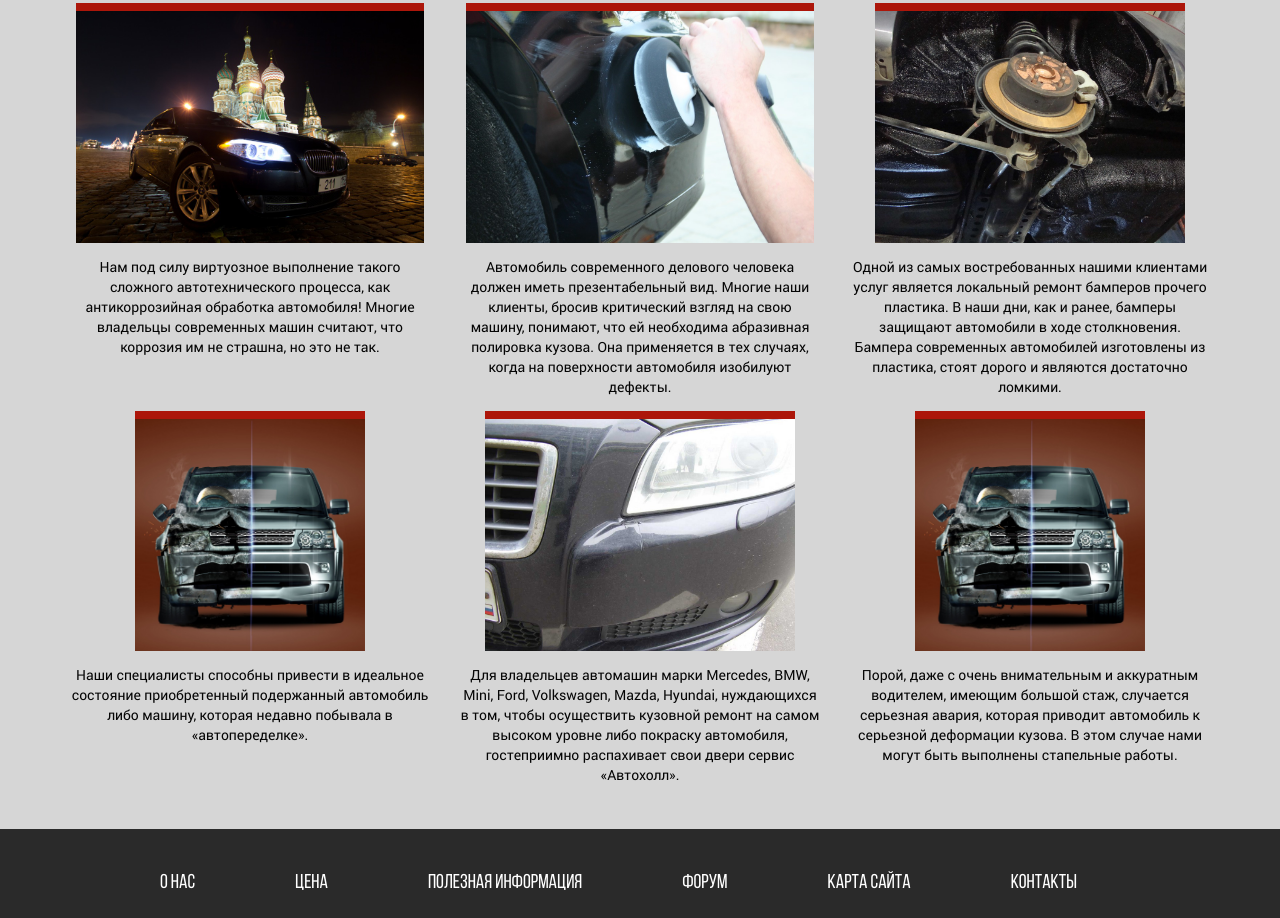
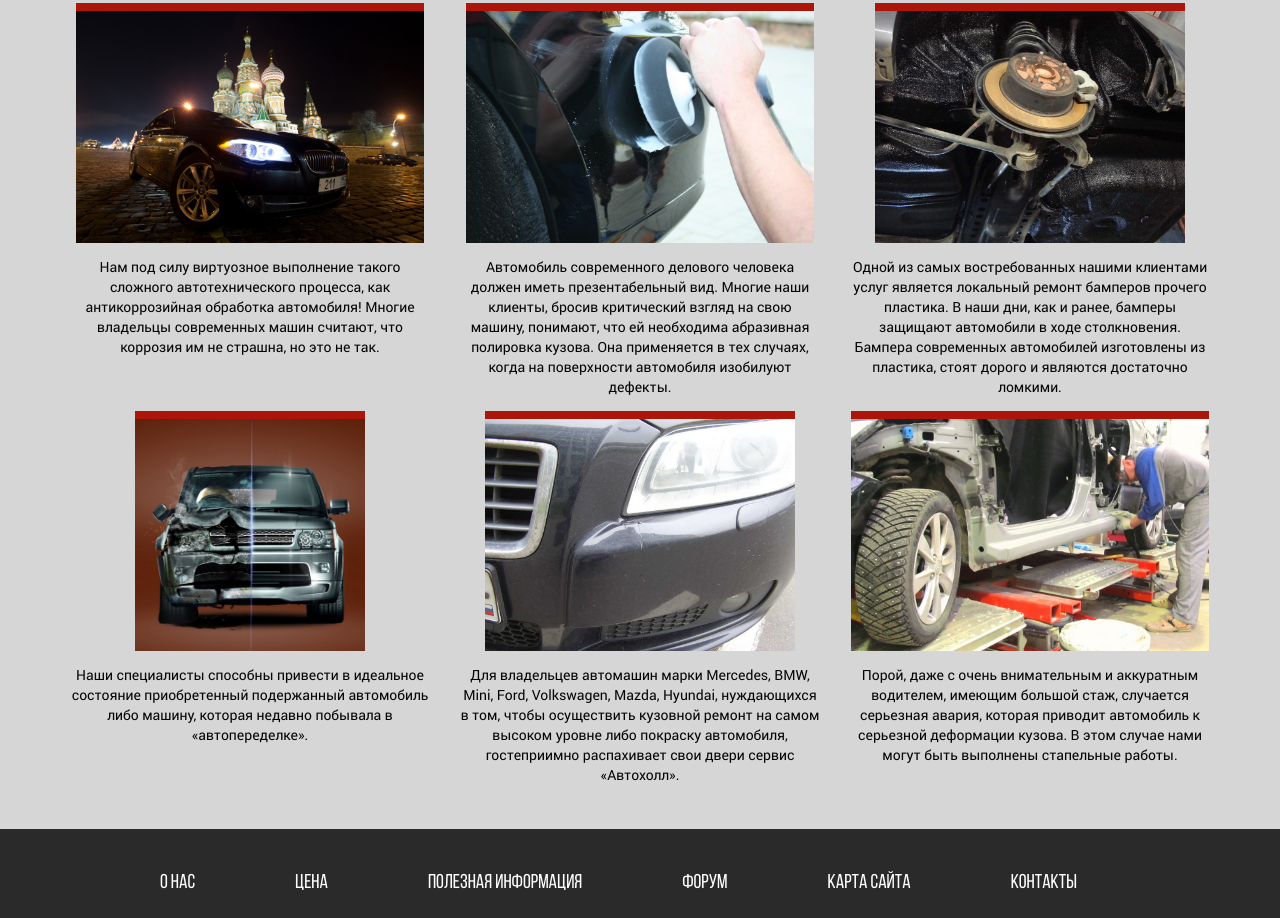
Before and after one commit to forxtu/auto, a plain HTML site: page index.html in a window 1280 px wide. Shown: the part 1322-2240 px from the top of the page. Drawn offline with Linux system fonts and the light colour scheme.

Commit message:
Update index.html

```diff
--- a/index.html
+++ b/index.html
@@ -210,7 +210,7 @@
 					</div>
 					<div class="col-md-4">
 						<div class="hi_item">
-							<a href="img/4.jpg" class="fancybox"><img src="img/4.jpg" alt="bmw"/></a>
+							<a href="img/6.jpg" class="fancybox"><img src="img/6.jpg" alt="bmw"/></a>
 							<p>Порой, даже с очень внимательным и аккуратным водителем, имеющим большой стаж, случается серьезная авария, которая приводит автомобиль к серьезной деформации кузова. В этом случае нами могут быть выполнены стапельные работы.</p>
 						</div>
 					</div>
```
